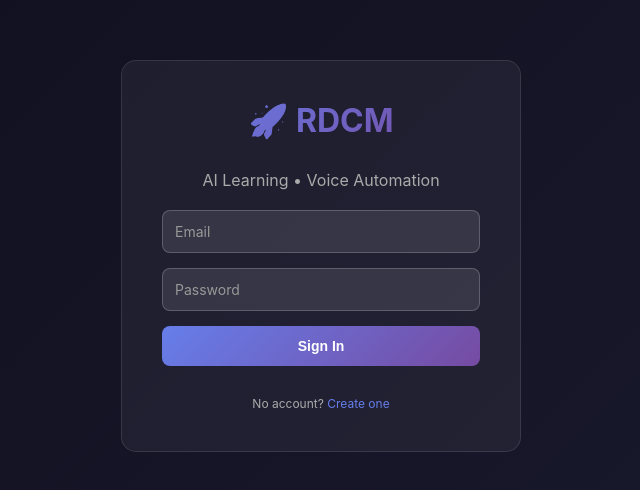
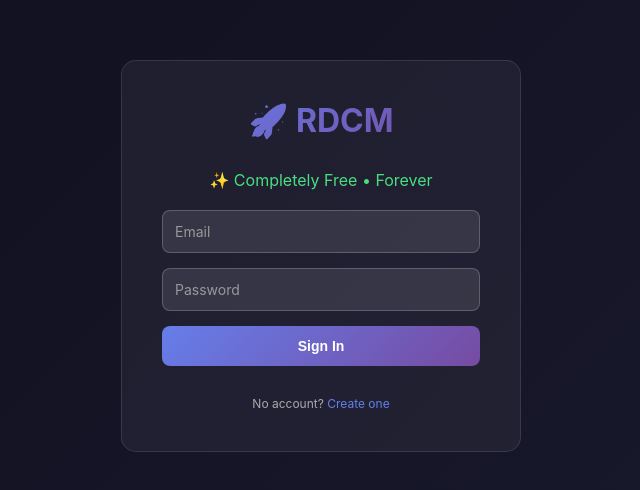
Before and after one commit to rdcmnation-boop/rdcm-complete, a website: page index.html in a window 1280 px wide. Shown: the part 144-634 px from the top of the page, without its empty margins (319-959 px from the left). Drawn offline with Linux system fonts and the light colour scheme.

Commit message:
Update: Make platform 100% free - remove all paywalls

```diff
--- a/index.html
+++ b/index.html
@@ -301,7 +301,7 @@
     <h1>🚀 RDCM</h1>
 
     <div id="loginForm">
-      <p style="margin-bottom: 20px; text-align: center; color: #aaa;">AI Learning • Voice Automation</p>
+      <p style="margin-bottom: 20px; text-align: center; color: #4ade80;">✨ Completely Free • Forever</p>
       <input type="email" id="loginEmail" placeholder="Email" required>
       <input type="password" id="loginPassword" placeholder="Password" required>
       <button onclick="login()">Sign In</button>
```
Also changed, not shown: rdcm-complete.html (+1 -1 lines).
